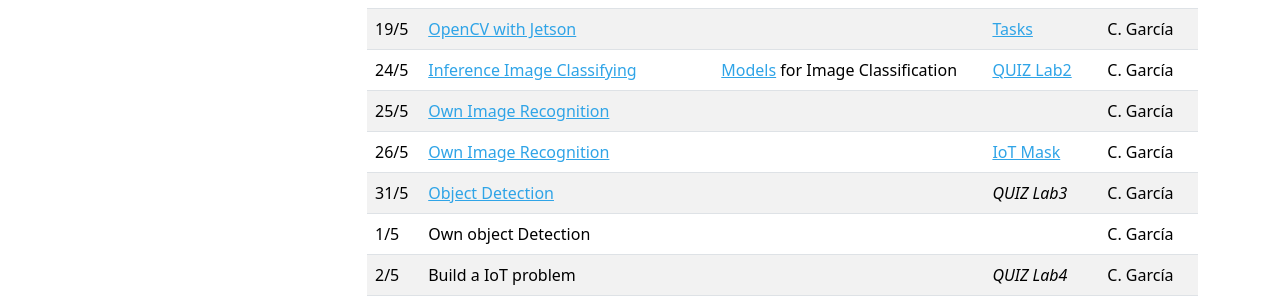
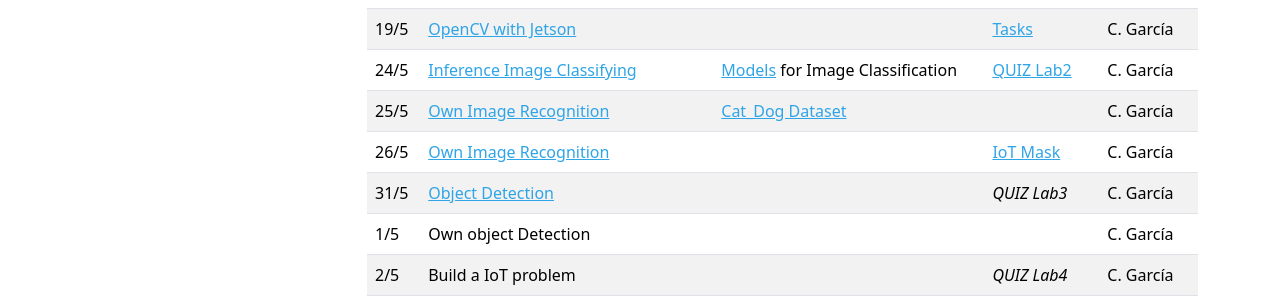
Before and after one commit to iot-da/iot-da.github.io, an MkDocs documentation site: the page built from docs/Subjects/EDGE/index.md, in a window 1280 px wide and 900 px high, scrolled down 804 px. Shown: the part 501-799 px from the top of the window. Built offline with MkDocs 1.6.1, drawn with Linux system fonts in a browser that asks for light colours; nearby versions of some CDN libraries.

Commit message:
Lab links

```diff
--- a/docs/Subjects/EDGE/index.md
+++ b/docs/Subjects/EDGE/index.md
@@ -37,7 +37,7 @@ For all quizzes will you are requested to use your e-mail address as name. All o
 | 18/5         | [OpenCV with Jetson](Week4/slides/Week3_OpenCV.pdf)                  |                                       |                | C. García |
 | 19/5         | [OpenCV with Jetson](Week4/slides/Week3_OpenCV.pdf)                  |                                       |[Tasks](Week4/assigments_OpenCV.md)| C. García |
 | 24/5         | [Inference Image Classifying](Week6/inferenceImageClassifying.md)    | [Models](https://we.tl/t-KQDtGGNTsA) for Image Classification | [QUIZ Lab2](https://api.socrative.com/rc/MSKz9c)    | C. García |
-| 25/5         | [Own Image Recognition](Week6/imageRecognition.md)                   |                                       |                | C. García |
+| 25/5         | [Own Image Recognition](Week6/imageRecognition.md)                   | [Cat_Dog Dataset](https://we.tl/t-xhfTqXPVD7) |                | C. García |
 | 26/5         | [Own Image Recognition](Week6/imageRecognition.md)                   |                                       | [IoT Mask](Week6/assigment.md) | C. García |
 | 31/5         | [Object Detection](Week7/objectDetection.md)                         |                                       | *QUIZ Lab3*    | C. García |
 |  1/5         | Own object Detection                                                 |                                       |                | C. García |
```
